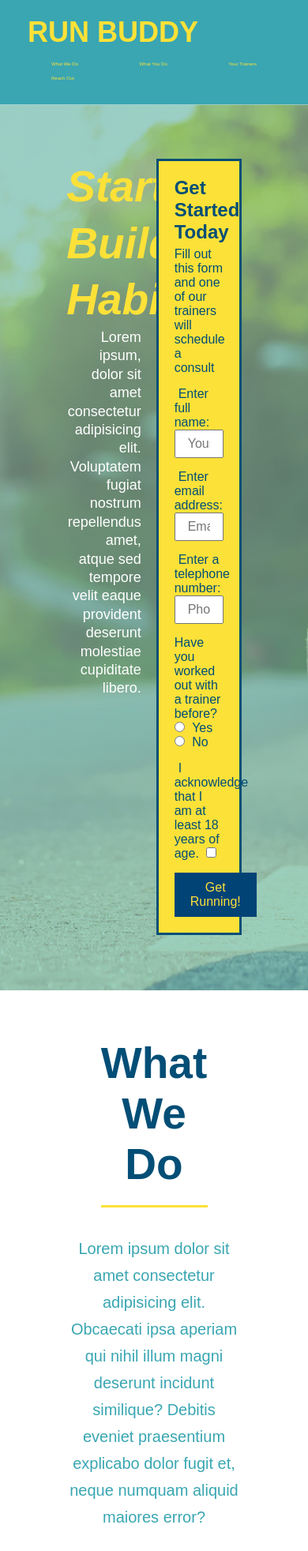
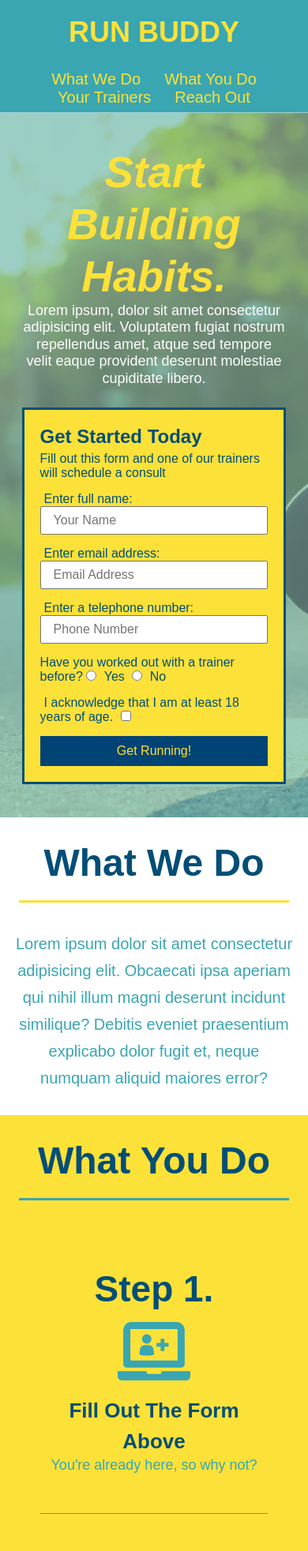
Before and after one commit to caseylister/run-buddy, a plain HTML site: page index.html in a window 390 px wide. Shown: the top 1964 px of the page at 79% size. Drawn offline with Linux system fonts and the light colour scheme.

Commit message:
add media queries

```diff
--- a/assets/css/style.css
+++ b/assets/css/style.css
@@ -43,7 +43,7 @@ header nav ul{
 }
 
 header nav ul li a{
-    margin: 0 30px;
+    padding: 10px 15px;
     font-weight: lighter;
     font-size: 1.55vw;
 }
@@ -83,6 +83,7 @@ section{
     display: flex;
     justify-content: center;
     flex-wrap: wrap;
+    align-items: flex-start;
 }
 
 .hero-cta{
@@ -91,7 +92,7 @@ section{
     margin: 3.5%;
     color: #fff;
     font-size: 18px;
-    line-height: 1.3;
+    line-height: 1.2;
 }
 
 .hero-cta h2{
@@ -154,7 +155,7 @@ section{
 }
 
 .section-title{
-    font-size: 55px;
+    font-size: 48px;
     color: #024e76;
     border-bottom: 3px solid;
     padding-bottom: 20px;
@@ -326,3 +327,90 @@ section{
 .flex-row{
     display: flex;
 }
+
+@media screen and (max-width: 980px) {
+    header{
+        padding-bottom: 0;
+        justify-content: center;
+    }
+    header h1{
+        width: 100%;
+        text-align: center;
+    }
+    header nav ul{
+        margin-top: 20px;
+        width: 100%;
+        justify-content: center;
+    }
+    header nav ul li a{
+        font-size: 20px;
+    }
+    footer h2, footer div{
+        text-align: center;
+        width: 100%;
+    }
+    .hero-cta, .hero-form{
+        width: 100%;
+    }
+    .hero-cta{
+        text-align: center;
+    }
+    .section-title{
+        width: 80%;
+    }
+    .trainer{
+        flex: 0 70%;
+    }
+    .contact-info iframe{
+        flex: 1 100%;
+    }
+  }
+
+
+  @media screen and (max-width: 768px) {
+      section{
+          padding: 30px 15px;
+      }
+      .step h3{
+          flex: 1 100%;
+          text-align: center;
+      }
+      .step-info{
+          flex: 2 100%;
+          text-align: center;
+          justify-content: center;
+      }
+      .step-img{
+          flex: 0 32%;
+          margin-right: 0;
+          margin-top: 15px;
+          margin-bottom: 15px;
+      }
+      .step-text{
+          flex: 100%;
+      }
+  }
+
+  @media screen and (max-width: 575px) {
+      .hero-form button{
+          width: 100%;
+      }
+      .section-title{
+          width: 95%;
+      }
+      .intro p{
+          width: 100%;
+      }
+      .trainer{
+          flex: 0 100%;
+      }
+      .contact-info{
+          text-align: center;
+      }
+      .contact-info > *{
+          flex: 0 100%;
+      }
+      .contact-form{
+          order: 3;
+      }
+  }
--- a/index.html
+++ b/index.html
@@ -2,6 +2,7 @@
 <html lang="en">
     <head>
         <meta charset="UTF-8"/>
+        <meta name="viewport" content="width=device-width, initial scale=1.0" />
         <title>Run Buddy</title>
         <link rel="stylesheet" href="./assets/css/style.css" />
     </head>
```
Also changed, not shown: privacy-policy.html (+1 -0 lines), 2 other files.
